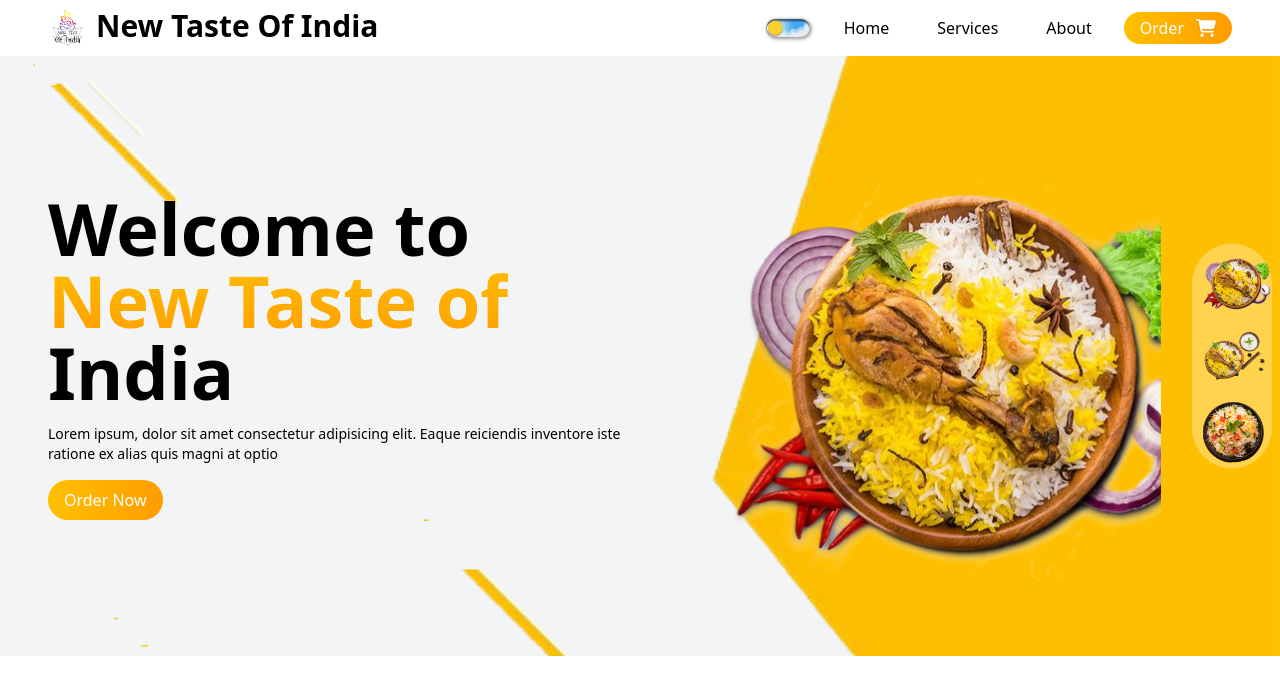
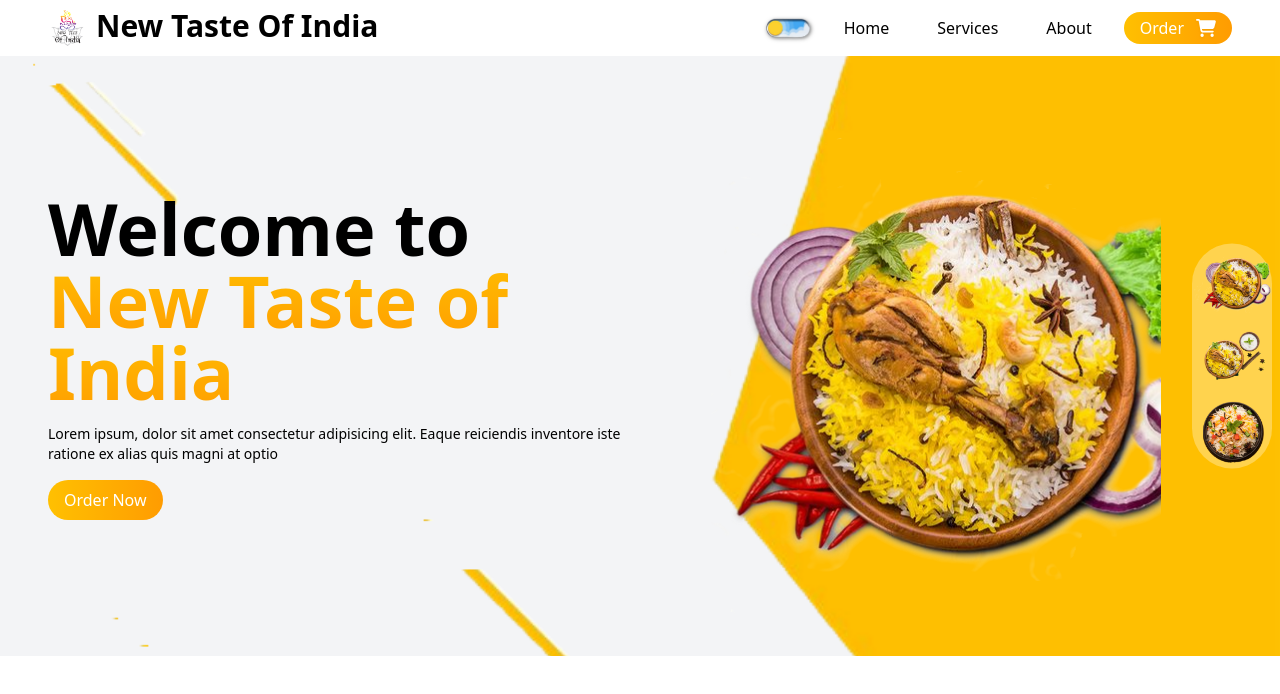
Before and after one commit to ishworX/new-taste-of-india, a React (Vite) app: page / in a window 1280 px wide. Shown: the top 694 px of the page. Built offline with nearby package versions, Linux system fonts and the light colour scheme.

Commit message:
Mad the restaurant name more matching with the restaurnat theme

```diff
--- a/src/components/Hero/Hero.jsx
+++ b/src/components/Hero/Hero.jsx
@@ -48,9 +48,9 @@ const Hero = () => {
                             <h1 className="text-5xl sm:text-6xl lg:text-7xl font-bold">
                                 Welcome to {" "}
                                 <span class="bg-clip-text text-transparent bg-gradient-to-b from-primary to-secondary">
-                                    New Taste of
+                                    New Taste of India
                                 </span>{" "}
-                                India
+                                {/* Anything */}
                             </h1>
                             <p className="text-sm ">
                                 Lorem ipsum, dolor sit amet consectetur adipisicing elit. Eaque
```
